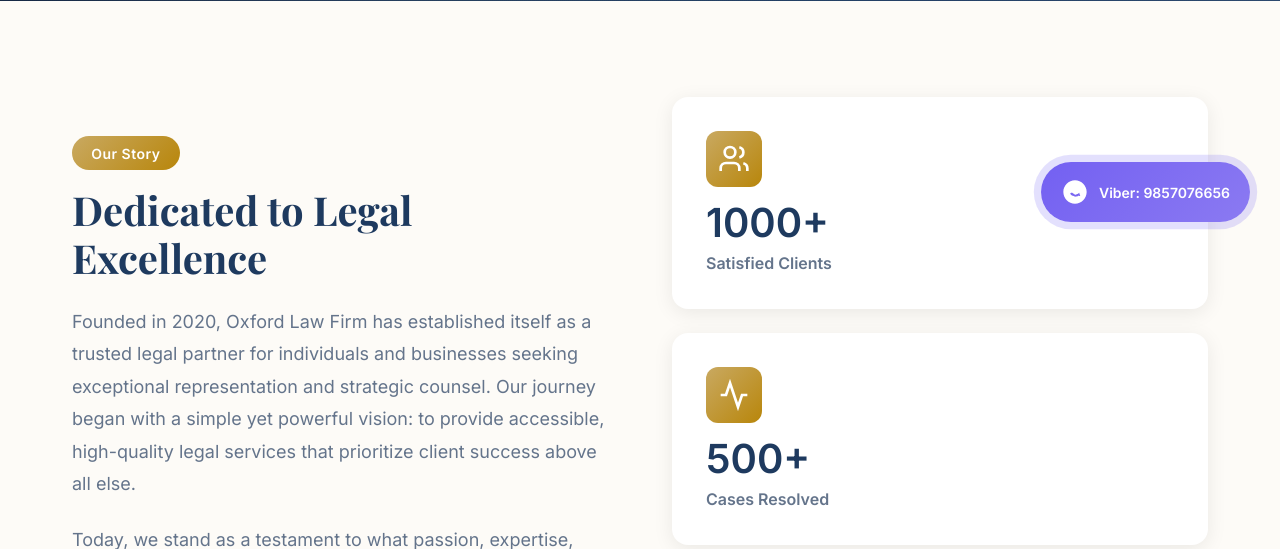
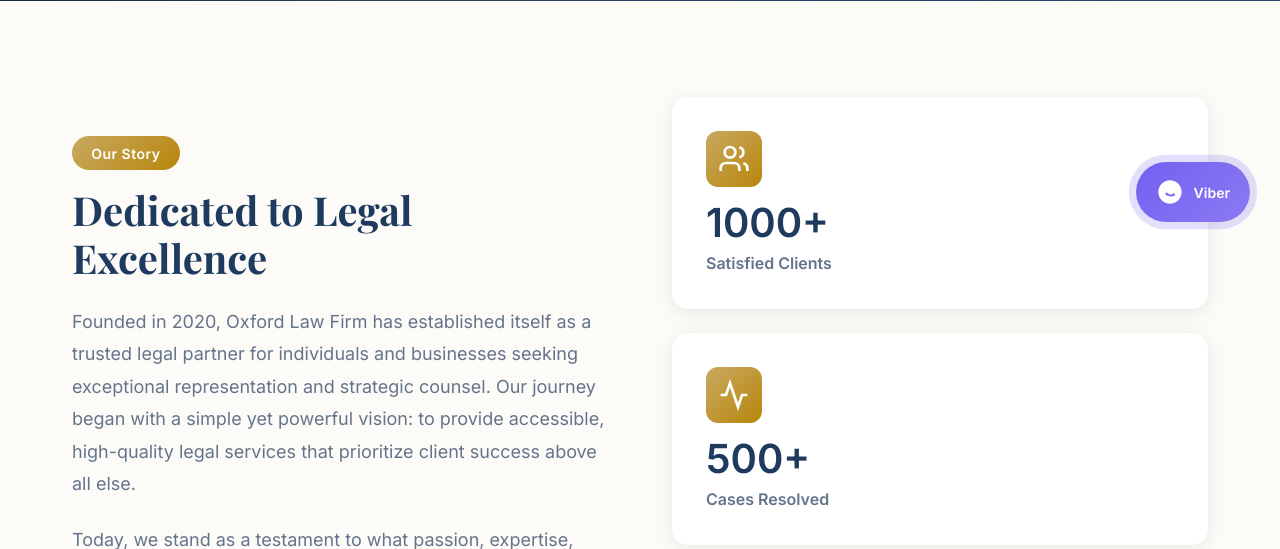
Before and after one commit to yourkrishna5/oxford_law_firm, a Django app: page /about/ in a window 1280 px wide. Shown: the part 548-1097 px from the top of the page. Run offline with Django 5.2, Linux system fonts and the light colour scheme; some libraries are stand-ins or nearby versions.

Commit message:
Update base.html

```diff
--- a/main/templates/base.html
+++ b/main/templates/base.html
@@ -330,7 +330,7 @@
             <svg width="28" height="28" viewBox="0 0 24 24" fill="none" xmlns="http://www.w3.org/2000/svg">
                 <path d="M12 2C6.48 2 2 6.48 2 12C2 17.52 6.48 22 12 22C17.52 22 22 17.52 22 12C22 6.48 17.52 2 12 2ZM16.5 15.5C16.3 15.5 15.8 15.45 15.3 15.3C15 15.25 14.7 15.25 14.5 15.4C14.3 15.55 13.3 16 12.7 16C12.1 16 11.2 15.6 10.8 15.4C10.4 15.2 10.1 15.3 9.9 15.2C9.7 15.1 9.2 14.8 8.8 14.5C8.4 14.2 7.9 13.8 7.9 13.5C7.9 13.2 8.3 13 8.4 12.9C8.5 12.8 8.6 12.7 8.7 12.7C8.8 12.7 9 12.7 9.1 12.7C9.2 12.7 9.4 12.7 9.5 12.7C9.6 12.7 9.8 12.7 9.9 12.8C10 12.8 10.3 13 10.5 13.2C10.7 13.4 11 13.6 11.2 13.8C11.4 14 11.6 14.1 11.7 14.2C11.8 14.3 11.9 14.3 12 14.3C12.1 14.3 12.2 14.3 12.3 14.3C12.4 14.3 12.5 14.3 12.6 14.3C12.7 14.3 12.8 14.3 12.9 14.2C13 14.2 13.1 14.1 13.3 14C13.5 13.9 13.7 13.8 13.9 13.7C14.1 13.6 14.3 13.5 14.5 13.4C14.7 13.3 14.9 13.2 15 13.2C15.1 13.1 15.2 13 15.3 12.9C15.4 12.8 15.5 12.7 15.5 12.6C15.5 12.5 15.5 12.5 15.5 12.5C15.5 12.5 15.5 12.5 15.5 12.5L16.5 15.5Z" fill="white"/>
             </svg>
-            <span>Viber: 9857076656</span>
+            <span>Viber</span>
         </div>
     </a>
 
```
